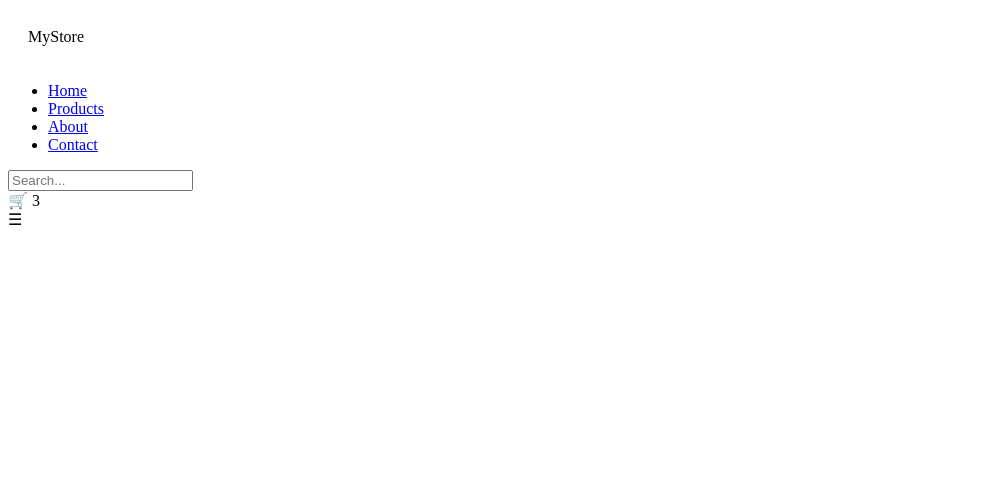
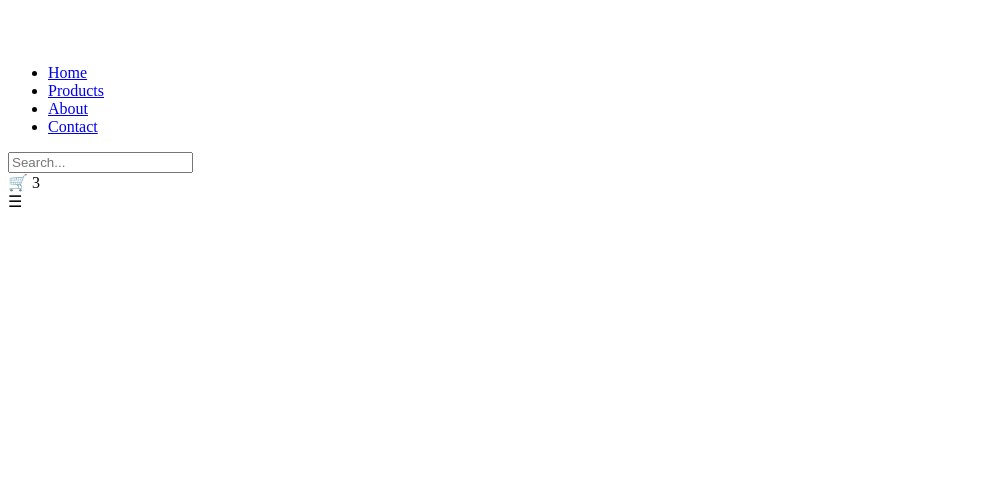
Before and after one commit to Anu-adig/ecommerce-frontend, a website: page index.html in a window 1280 px wide. Shown: the top 480 px of the page, without its empty margins (0-985 px from the left). Drawn offline with Linux system fonts and the light colour scheme; no server answers.

Commit message:
Update index.html

```diff
--- a/index.html
+++ b/index.html
@@ -8,7 +8,8 @@
 </head>
 <body>
   <header class="site-header">
-    <div class="product-grid"  id="product-grid">MyStore</div>
+    <div class="product-grid"  id="product-grid">
+    </div>
 
     <nav class="nav-menu" id="nav-menu">
       <ul>
```
